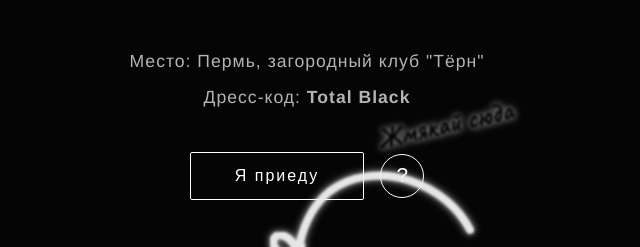
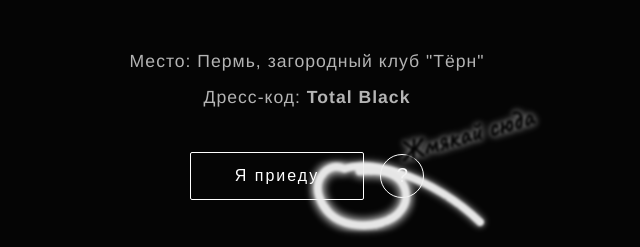
Before and after one commit to Crystos/wedding-invite, a website: page index.html in a window 1280 px wide. Shown: the part 553-800 px from the top of the page, without its empty margins (333-973 px from the left). Drawn offline with nearby package versions, Linux system fonts and the light colour scheme.

Commit message:
update branch

```diff
--- a/index.html
+++ b/index.html
@@ -253,16 +253,16 @@
       wrapper.innerHTML = `
         <svg class="chalk-arrow-svg" width="200" height="160" viewBox="0 0 200 160">
           <g class="chalk-hint-group chalk-effect">
-            <!-- Изогнутая стрелка, огибающая кнопку сверху -->
-            <!-- Стрелка начинается справа, идёт вверх, затем влево и вниз к левому краю кнопки -->
-            <path class="chalk-arrow-path" d="M 180 140 C 170 120, 150 100, 120 90 C 90 80, 60 85, 40 100 C 25 112, 15 130, 10 150 L 5 155" />
+            <!-- Основная стрелка, указывающая на кнопку -->
+            <path class="chalk-arrow-path" d="M 170 140 C 150 120, 120 100, 90 90 C 70 83, 50 80, 35 85" />
 
-            <!-- Наконечник в форме сердечка-стрелы на конце линии -->
-            <path class="chalk-arrow-path" d="M 5 155 C 0 145, -10 140, -15 145 C -20 150, -15 160, -5 165 C 0 168, 5 165, 10 160 C 15 155, 10 150, 5 155 Z"
-                  fill="#f0f0f0" stroke="none" filter="url(#chalk-filter)" />
+            <!-- Линия-обводка вокруг кнопки (светящаяся) -->
+            <path class="chalk-arrow-path" d="M 35 85 C 25 80, 15 85, 10 95 C 5 105, 10 120, 20 130 C 30 140, 50 145, 70 140 C 90 135, 100 120, 95 105 C 90 90, 70 85, 50 88"
+                  stroke="#f0f0f0" stroke-width="6" fill="none"
+                  style="filter: drop-shadow(0 0 4px rgba(255, 255, 255, 0.6)) url(#chalk-filter);" />
 
             <!-- Текст вдоль стрелки -->
-            <text x="105" y="35" class="chalk-text" transform="rotate(-12 105 35)">Жмякай сюда</text>
+            <text x="110" y="50" class="chalk-text" transform="rotate(-15 110 50)">Жмякай сюда</text>
           </g>
         </svg>
       `;
@@ -280,14 +280,14 @@
         const btnWidth = rect.width;
         const btnHeight = rect.height;
 
-        // Позиционируем wrapper так, чтобы стрелка огибала кнопку сверху
-        // SVG имеет viewBox 0 0 200 160, стрелка начинается справа и обводит кнопку слева
-        const offsetX = 10; // небольшой отступ от правого края кнопки
-        const offsetY = 20; // отступ сверху
+        // Позиционируем wrapper так, чтобы стрелка указывала на кнопку справа
+        // SVG имеет viewBox 0 0 200 160, стрелка начинается справа и заканчивается слева у кнопки
+        const offsetX = 30; // отступ от правого края кнопки
+        const offsetY = 10; // отступ сверху
 
-        // Wrapper позиционируется так, чтобы правая часть SVG была у правого края кнопки
-        const wrapperLeft = targetX - btnWidth - 80 - offsetX;
-        const wrapperTop = targetY - btnHeight - offsetY;
+        // Wrapper позиционируется так, чтобы левая часть SVG (где обводка) была у левого края кнопки
+        const wrapperLeft = targetX - btnWidth - 40 - offsetX;
+        const wrapperTop = targetY - btnHeight / 2 - 60 + offsetY;
 
         wrapper.style.left = `${wrapperLeft}px`;
         wrapper.style.top = `${wrapperTop}px`;
```
Also changed, not shown: 1 other file.
